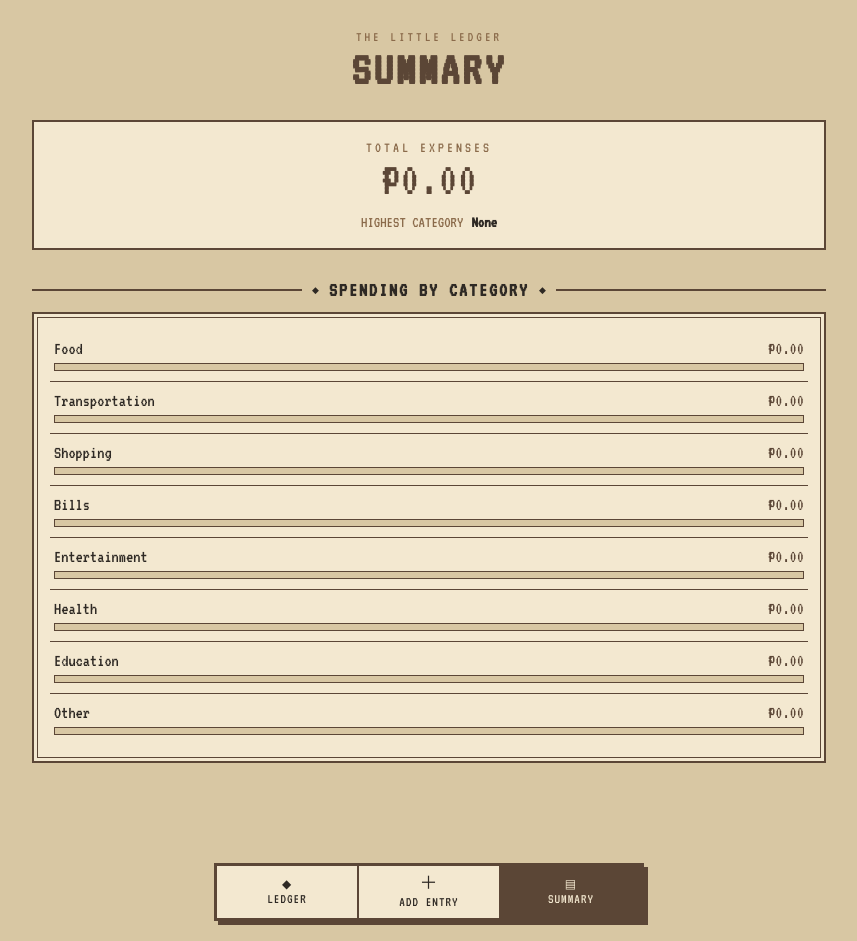
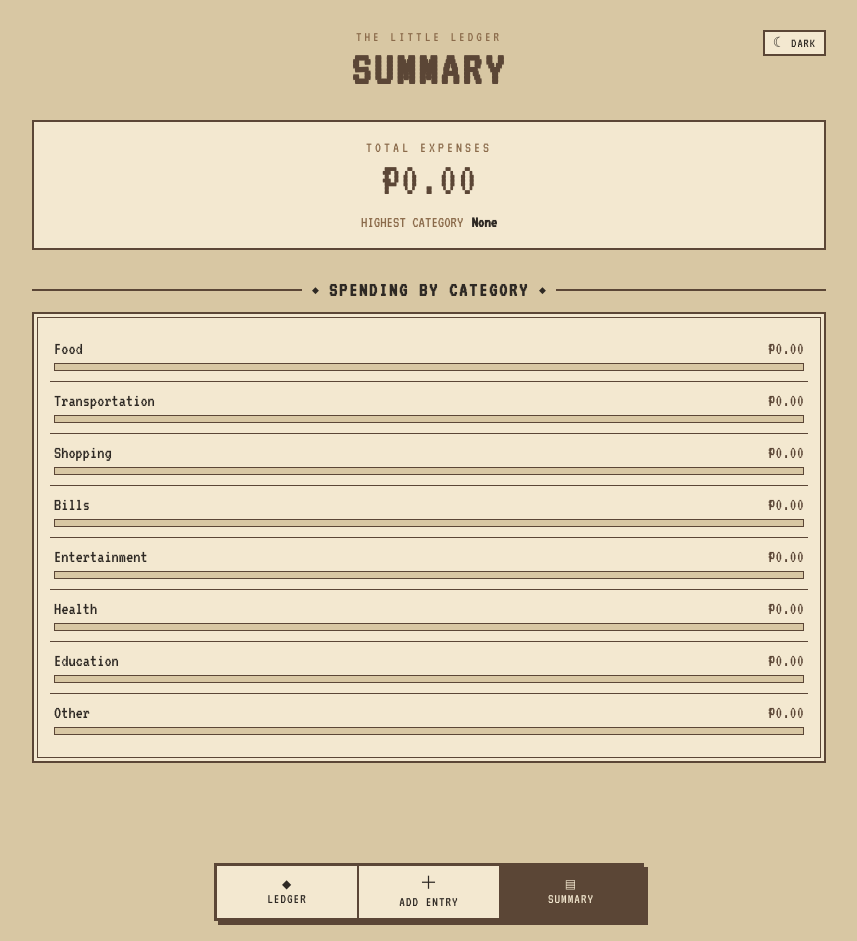
Before and after one commit to nae-rms/midterm-project-webdvt, a React (Vite) app: page /summary in a window 1280 px wide. Shown: the whole page, without its empty margins (211-1068 px from the left). Built offline with nearby package versions, Linux system fonts and the light colour scheme.

Commit message:
add theme toggle in summary page

```diff
--- a/src/pages/Summary.jsx
+++ b/src/pages/Summary.jsx
@@ -1,5 +1,6 @@
 import { useMemo } from "react";
 
+import { useTheme } from "../context/ThemeContext";
 import useTransactions from "../hooks/useTransactions";
 import { categories } from "../data/categories";
 
@@ -7,6 +8,7 @@ import "../styles/Summary.css";
 
 function Summary() {
   const { transactions } = useTransactions();
+  const { theme, toggleTheme } = useTheme();
 
   const expenseTotals = useMemo(() => {
     const totals = {};
@@ -51,20 +53,33 @@ function Summary() {
 
   return (
     <main className="summary-page">
+      <header className="summary-header">
+        <button
+          className="summary-theme-toggle"
+          onClick={toggleTheme}
+          aria-label={
+            theme === "light"
+              ? "Switch to dark mode"
+              : "Switch to light mode"
+          }
+        >
+          <span className="summary-theme-icon">
+            {theme === "light" ? "☾" : "☀"}
+          </span>
 
-      <header className="summary-header">
+          <span>
+            {theme === "light" ? "DARK" : "LIGHT"}
+          </span>
+        </button>
 
         <p className="summary-subtitle">
           THE LITTLE LEDGER
         </p>
 
         <h1>SUMMARY</h1>
-
       </header>
 
-
       <section className="summary-overview">
-
         <p className="summary-label">
           TOTAL EXPENSES
         </p>
@@ -77,33 +92,24 @@ function Summary() {
         </p>
 
         <div className="summary-highest">
-
           <span>HIGHEST CATEGORY</span>
 
           <strong>
             {highestCategory[0]}
           </strong>
-
         </div>
-
       </section>
 
-
       <section className="category-section">
-
         <div className="summary-section-heading">
-
           <span>◆</span>
 
           <h2>SPENDING BY CATEGORY</h2>
 
           <span>◆</span>
-
         </div>
 
-
         <div className="category-list">
-
           {categories.expense.map((category) => {
             const amount = expenseTotals[category];
 
@@ -117,9 +123,7 @@ function Summary() {
                 className="category-row"
                 key={category}
               >
-
                 <div className="category-info">
-
                   <span className="category-name">
                     {category}
                   </span>
@@ -130,28 +134,21 @@ function Summary() {
                       minimumFractionDigits: 2,
                     })}
                   </span>
-
                 </div>
 
                 <div className="category-bar">
-
                   <div
                     className="category-bar-fill"
                     style={{
                       width: `${percentage}%`,
                     }}
                   />
-
                 </div>
-
               </div>
             );
           })}
-
         </div>
-
       </section>
-
     </main>
   );
 }
--- a/src/styles/Summary.css
+++ b/src/styles/Summary.css
@@ -6,7 +6,6 @@
 
   padding: 30px 28px 80px;
 }
-
 
 /* =========================
    HEADER
@@ -40,12 +39,20 @@
   color: var(--wood-dark);
 }
 
-  .theme-toggle {
-    margin-top: 14px;
+.summary-theme-toggle {
+  position: absolute;
 
-    padding: 6px 12px;
+  top: 0;
+  right: 0;
 
-    background: transparent;
+  display: flex;
+  align-items: center;
+
+  gap: 5px;
+
+  padding: 4px 8px;
+
+  background: var(--card);
 
   border: 2px solid var(--border);
 
@@ -53,15 +60,20 @@
 
   cursor: pointer;
 
+  font-size: 13px;
   letter-spacing: 1px;
 }
 
-  .theme-toggle:hover {
-    background: var(--wood-dark);
+.summary-theme-toggle:hover {
+  background: var(--wood);
 
   color: var(--card);
 }
 
+.summary-theme-icon {
+  font-size: 14px;
+  line-height: 1;
+}
 
 /* =========================
    OVERVIEW
@@ -111,9 +123,8 @@
   color: var(--wood);
 }
 
-
 /* =========================
-     HEADING
+   SECTION HEADING
 ========================= */
 
 .summary-section-heading {
@@ -149,9 +160,8 @@
   font-size: 9px;
 }
 
-
 /* =========================
-     CATEGORIES
+   CATEGORY LIST
 ========================= */
 
 .category-list {
@@ -207,7 +217,6 @@
   background: var(--green);
 }
 
-
 /* =========================
    MOBILE
 ========================= */
@@ -215,6 +224,16 @@
 @media (max-width: 600px) {
   .summary-page {
     padding: 24px 14px 60px;
+  }
+
+  .summary-header {
+    margin-bottom: 20px;
+  }
+
+  .summary-theme-toggle {
+    position: static;
+
+    margin: 0 auto 8px;
   }
 
   .summary-header h1 {
```
Lines whose indentation alone changed are shown as unchanged.
